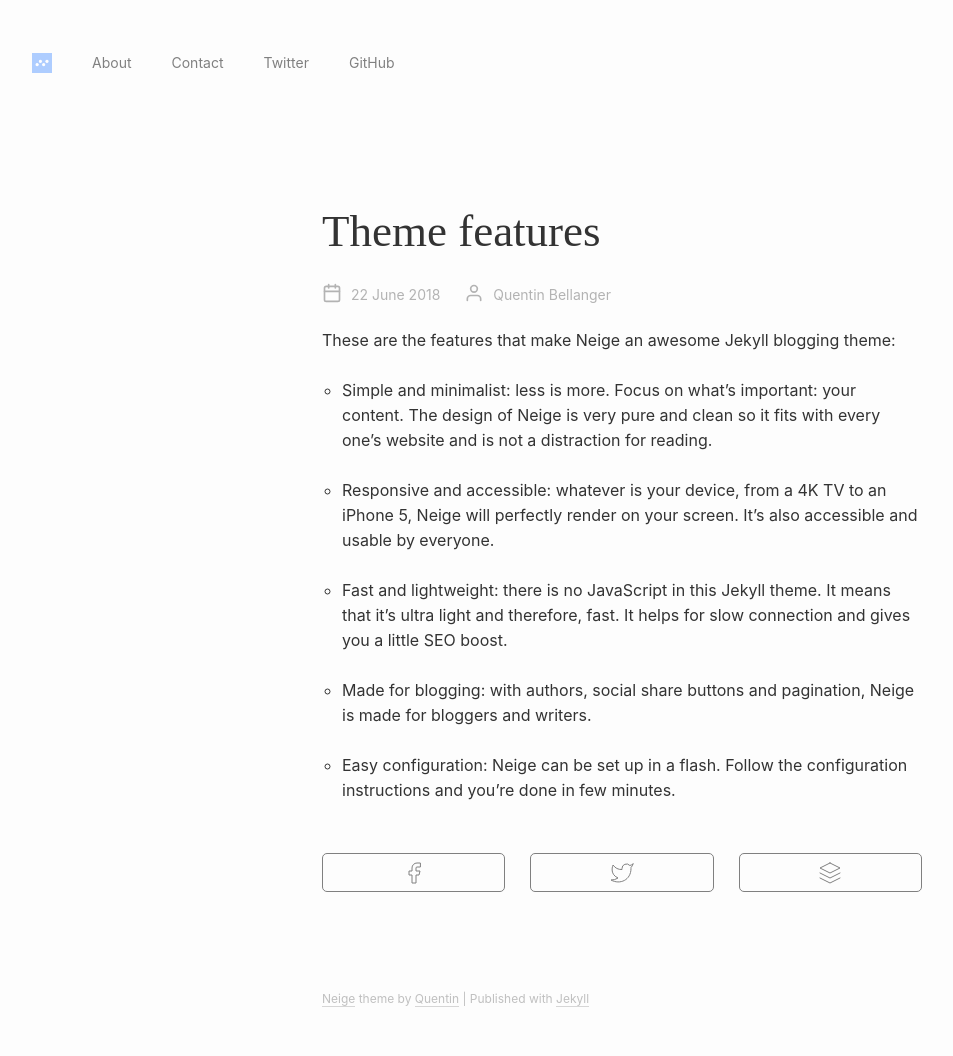
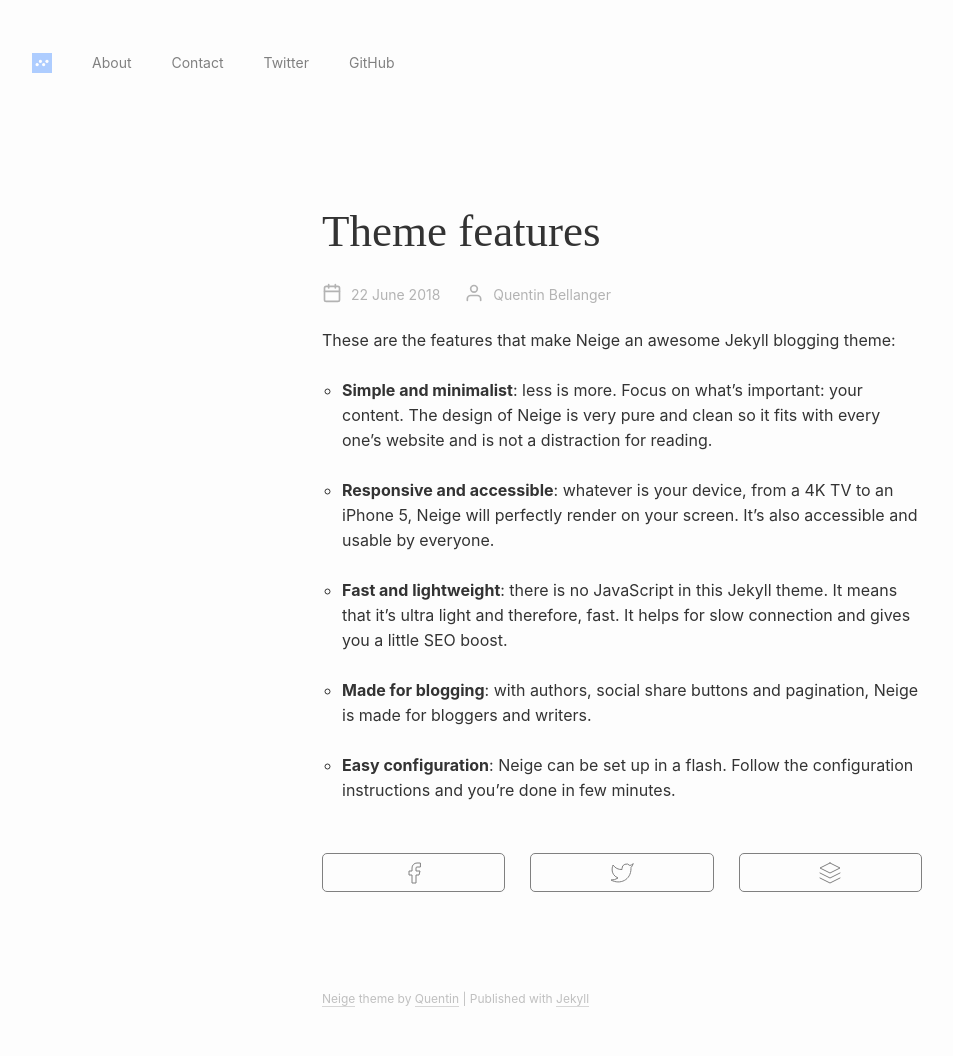
Before and after one commit to bellangerq/neige-theme, a Jekyll site: the page built from _posts/2018-06-22-features.markdown, in a window 1280 px wide. Shown: the whole page, without its empty margins (18-971 px from the left). Built offline with Jekyll 4.4.1, drawn with Linux system fonts in a browser that asks for light colours; our own code applies the rules of GitHub Pages for plain Markdown files.

Commit message:
Updated Features

```diff
--- a/_posts/2018-06-22-features.markdown
+++ b/_posts/2018-06-22-features.markdown
@@ -7,12 +7,12 @@
 
 These are the features that make Neige an awesome Jekyll blogging theme:
 
-- Simple and minimalist: less is more. Focus on what's important: your content. The design of Neige is very pure and clean so it fits with every one's website and is not a distraction for reading.
+* **Simple and minimalist**: less is more. Focus on what's important: your content. The design of Neige is very pure and clean so it fits with every one's website and is not a distraction for reading.
 
-- Responsive and accessible: whatever is your device, from a 4K TV to an iPhone 5, Neige will perfectly render on your screen. It's also accessible and usable by everyone.
+* **Responsive and accessible**: whatever is your device, from a 4K TV to an iPhone 5, Neige will perfectly render on your screen. It's also accessible and usable by everyone.
 
-- Fast and lightweight: there is no JavaScript in this Jekyll theme. It means that it's ultra light and therefore, fast. It helps for slow connection and gives you a little SEO boost.
+* **Fast and lightweight**: there is no JavaScript in this Jekyll theme. It means that it's ultra light and therefore, fast. It helps for slow connection and gives you a little SEO boost.
 
-- Made for blogging: with authors, social share buttons and pagination, Neige is made for bloggers and writers.
+* **Made for blogging**: with authors, social share buttons and pagination, Neige is made for bloggers and writers.
 
-- Easy configuration: Neige can be set up in a flash. Follow the configuration instructions and you're done in few minutes.
+* **Easy configuration**: Neige can be set up in a flash. Follow the configuration instructions and you're done in few minutes.
```
